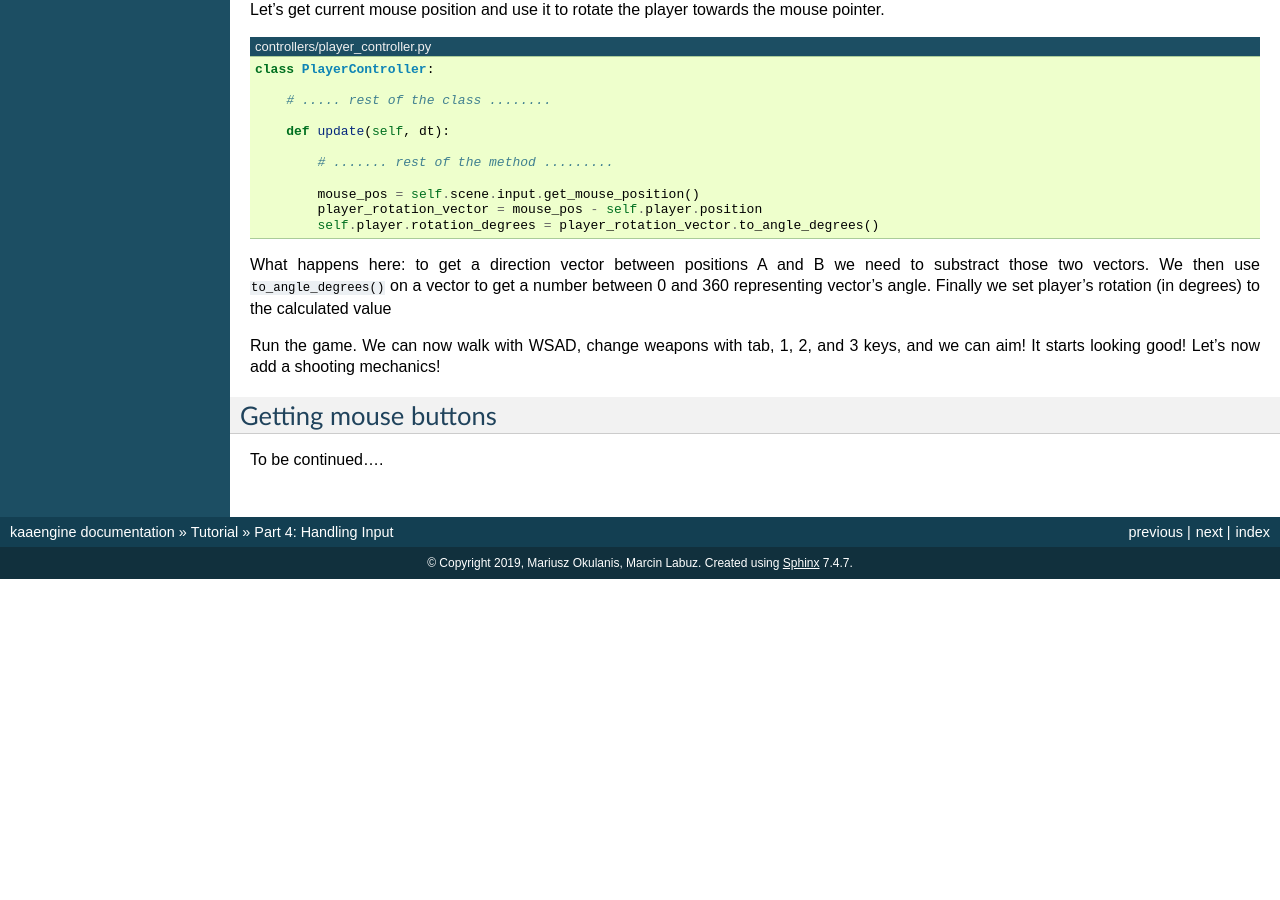
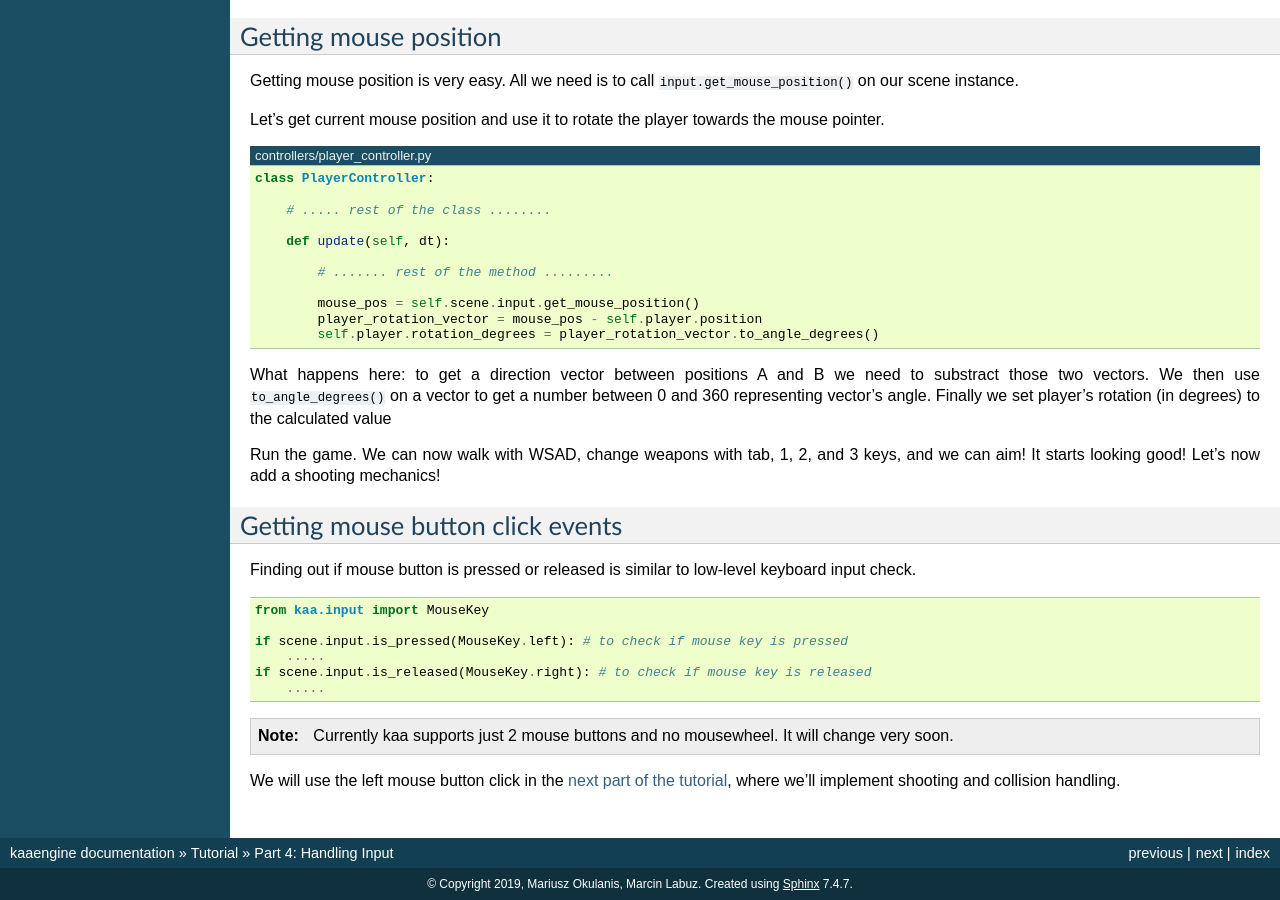
Before and after one commit to kaaengine/kaa, a Sphinx documentation site: the page built from docs/tutorial/part04.rst, in a window 1280 px wide and 900 px high, scrolled down 2829 px. Built offline with Sphinx 7.4.7, drawn with Linux system fonts in a browser that asks for light colours; before the commit the page ends 3408 px from its top, so only the background shows below that; some of the changed text lies outside the part shown.

Commit message:
tutorial part 4 complete

```diff
--- a/docs/tutorial/part04.rst
+++ b/docs/tutorial/part04.rst
@@ -66,6 +66,9 @@ is available on the scene object, it is :code:`input.is_pressed()`. Let's use it
 
 
 Run the game and see how our hero can now move using WSAD keys!
+
+.. note::
+    To check if a key is in "released" state use :code:`scene.input.is_released`
 
 But hey, wasn't something like this an example of a bad practice? We just hardcoded hero's speed to
 3 pixels (actually: 3 units of virtual resolution) per frame, ignoring the dt value! It means if the dt is 15 miliseconds
@@ -147,6 +150,9 @@ Let's remove the :code:`if self.scene.input.is_pressed(Keycode.tab):` part from
 Run the game. Works much better now. It's because :code:`is_pressing` event is published on a first key stroke
 and then in reasonable intervals (same as used when typing).
 
+.. note::
+    You can use :code:`event.is_releasing` to detect when a key was released.
+
 We now have ability to move our hero, cycle through weapons with tab, and select weapon with 1, 2 and 3.
 
 One more thing before we move on, it's annoying to press ALT+F4 to close the window, let's just bind it with pressing 'q'.
@@ -200,7 +206,22 @@ Finally we set player's rotation (in degrees) to the calculated value
 Run the game. We can now walk with WSAD, change weapons with tab, 1, 2, and 3 keys, and we can aim! It starts looking good!
 Let's now add a shooting mechanics!
 
-Getting mouse buttons
-~~~~~~~~~~~~~~~~~~~~~
+Getting mouse button click events
+~~~~~~~~~~~~~~~~~~~~~~~~~~~~~~~~~
 
-To be continued....
+Finding out if mouse button is pressed or released is similar to low-level keyboard input check.
+
+.. code-block:: python
+
+    from kaa.input import MouseKey
+
+    if scene.input.is_pressed(MouseKey.left): # to check if mouse key is pressed
+        .....
+    if scene.input.is_released(MouseKey.right): # to check if mouse key is released
+        .....
+
+.. note::
+    Currently kaa supports just 2 mouse buttons and no mousewheel. It will change very soon.
+
+We will use the left mouse button click in the :doc:`next part of the tutorial </tutorial/part05>`, where we'll
+implement shooting and collision handling.
```
